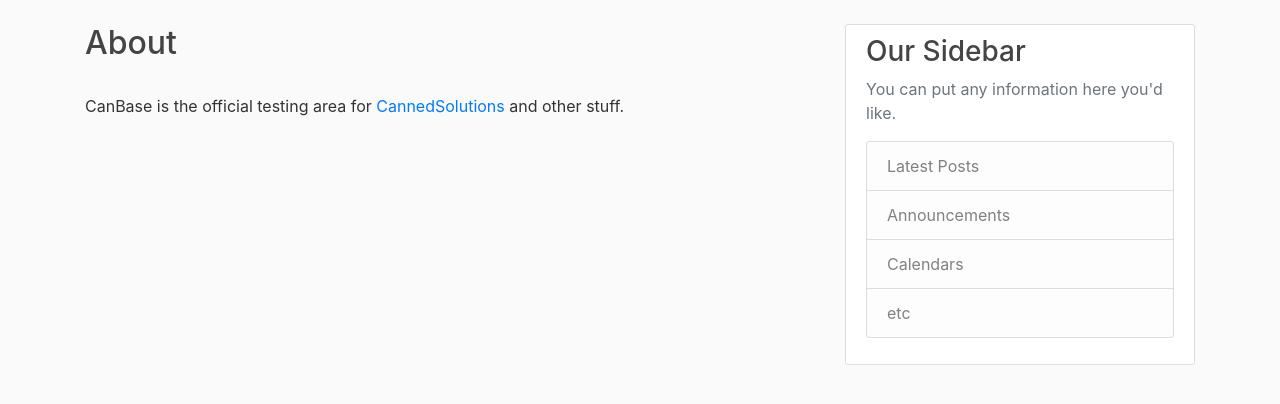
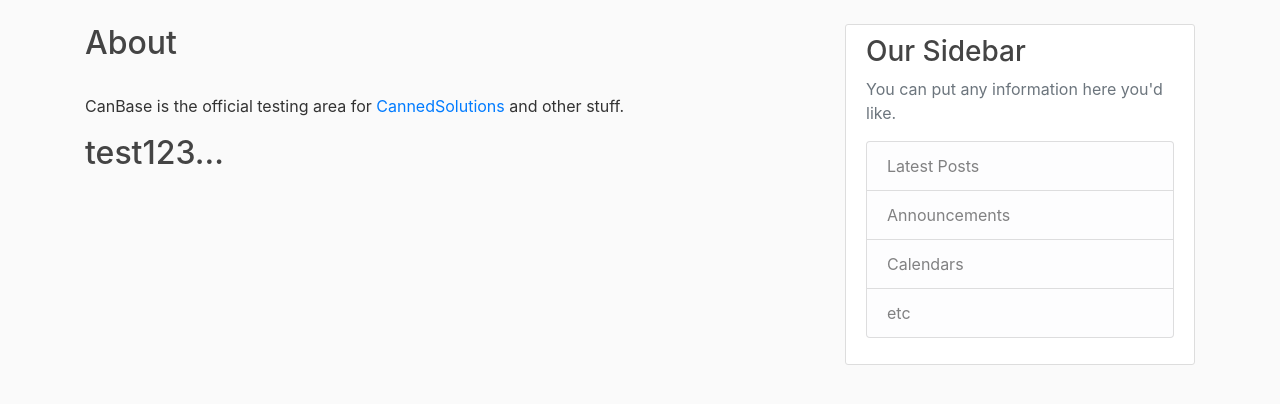
Before and after one commit to patrickhaetti/canbase, a Django app: template blog/templates/blog/about.html in a window 1280 px wide. Shown: the part 56-460 px from the top of the page. Run offline with Django 3.2, Linux system fonts and the light colour scheme; the template is opened without the code that fills it, so the values that code supplies are empty; parts of the project's set-up code (start-up, migrations or seed data) failed here and were passed over; some libraries are stand-ins or nearby versions.

Commit message:
added test text in about

```diff
--- a/blog/templates/blog/about.html
+++ b/blog/templates/blog/about.html
@@ -3,4 +3,5 @@
 	<h2>About</h2></br>
 	<p>CanBase is the official testing area for <a href="https://cannedsolutions.herokuapp.com">CannedSolutions</a> and other stuff.
 	</p>
+	<h2>test123...</h2>
 {% endblock content %}
```
